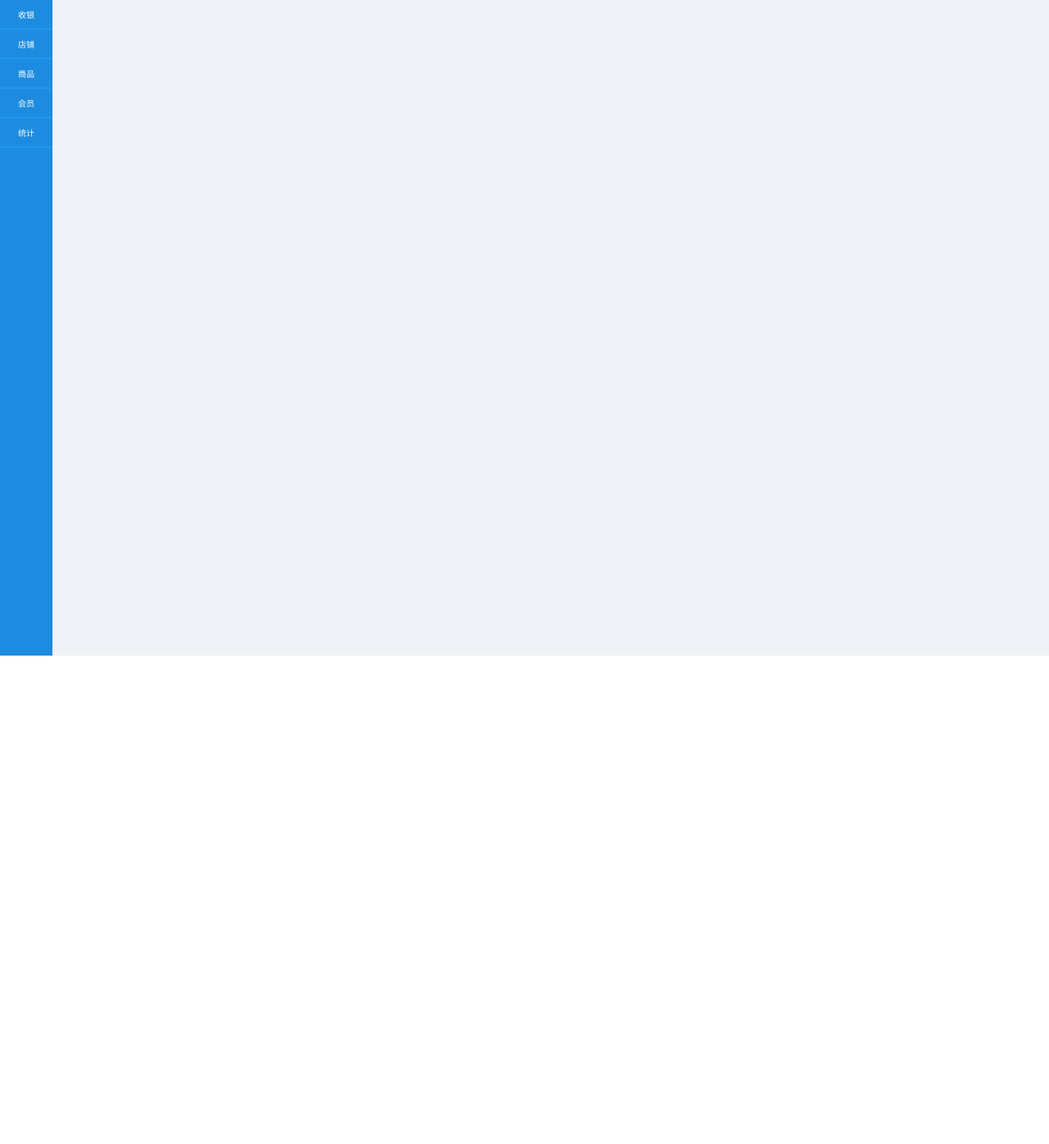
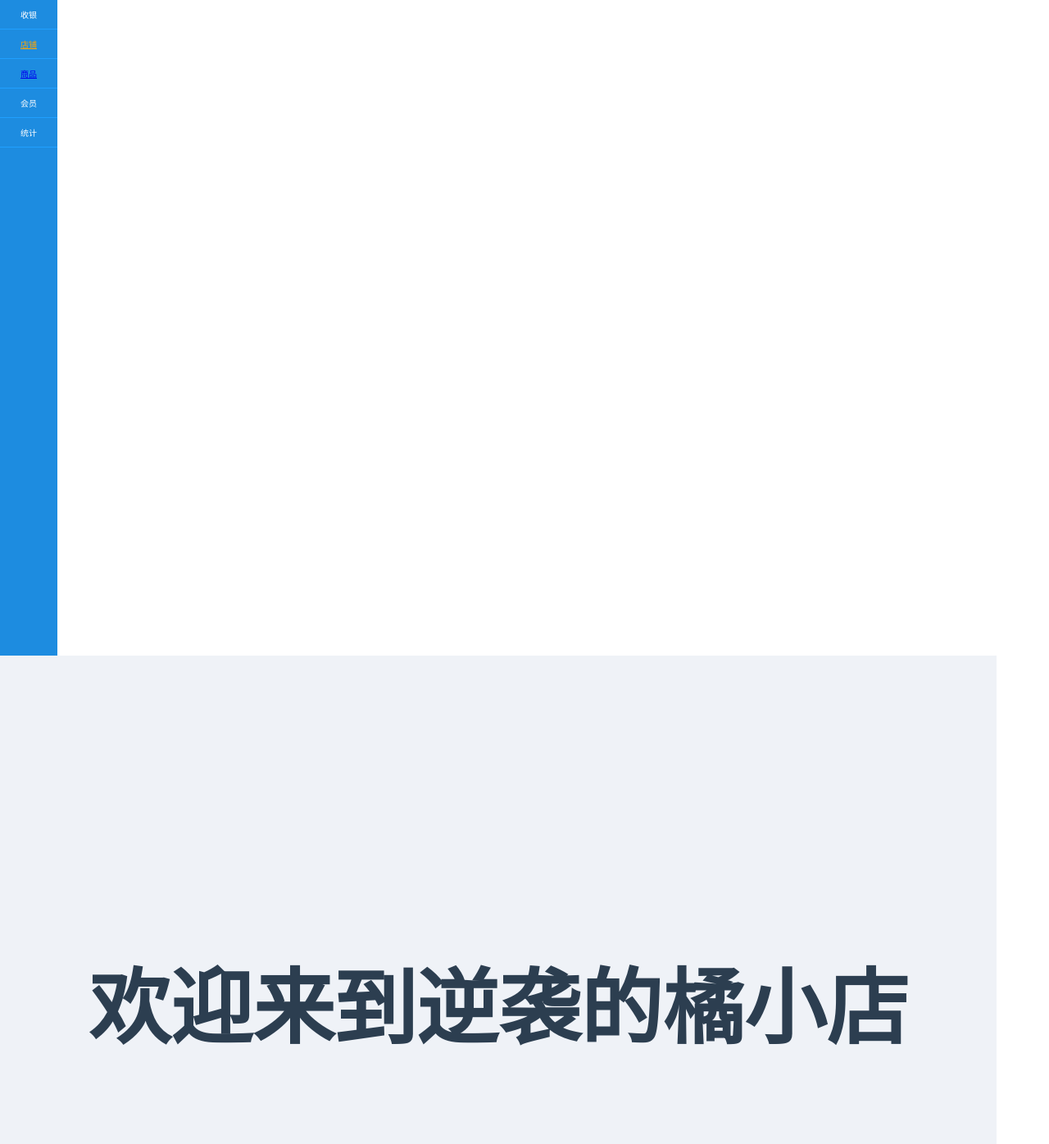
Before and after one commit to Rjavey/Vue-, a Vue app: page /#/Home in a window 1280 px wide. Shown: the top 1396 px of the page at 82% size. Before the commit the page ends 800 px from the top, so only its background shows below. Built offline with nearby package versions, Linux system fonts and the light colour scheme; a small style sheet from the web is missing.

Commit message:
添加店铺首页

```diff
--- a/config/index.js
+++ b/config/index.js
@@ -9,7 +9,7 @@ module.exports = {
 
     // Paths
     assetsSubDirectory: 'static',
-    assetsPublicPath: './',
+    assetsPublicPath: '/',
     proxyTable: {},
 
     // Various Dev Server settings
@@ -45,7 +45,7 @@ module.exports = {
     // (https://github.com/webpack/css-loader#sourcemaps)
     // In our experience, they generally work as expected,
     // just be aware of this issue when enabling this option.
-    cssSourceMap: false,
+    cssSourceMap: false
   },
 
   build: {
--- a/src/components/common/leftNav.vue
+++ b/src/components/common/leftNav.vue
@@ -7,11 +7,11 @@
       </li>
       <li>
         <i class="icon iconfont icon-dianpu"></i>
-        <div>店铺</div>
+        <router-link to="Home"><div>店铺</div></router-link>
       </li>
       <li>
         <i class="icon iconfont icon-hanbao"></i>
-        <div>商品</div>
+        <router-link to="Pos"><div>商品</div></router-link>
       </li>
       <li>
         <i class="icon iconfont icon-huiyuanqia"></i>
@@ -40,7 +40,7 @@ export default {
   height: 100%;
   background-color: #1d8ce0;
   float: left;
-  width: 5%;
+  width: 70px;
 }
 .iconfont {
   font-size: 24px;
@@ -55,4 +55,10 @@ export default {
   border-bottom: 1px solid #20a0ff;
   padding: 10px;
 }
+a {
+  text-decoraction: none;
+}
+.router-link-active {
+  color: orange;
+}
 </style>
--- /dev/null
+++ b/src/components/page/Home.vue
@@ -0,0 +1,28 @@
+<template>
+  <div class="pos">
+    <h1 class="title">欢迎来到逆袭的橘小店</h1>
+  </div>
+</template>
+
+<script>
+export default {
+  name: 'Home',
+  data () {
+    return {
+
+    }
+  }
+}
+</script>
+<style scoped>
+.title {
+  margin: 0 auto;
+  text-align: center;
+  font-size: 100px;
+  position: relative;
+  top: 350px;
+}
+.pos {
+  font-size: 12px;
+}
+</style>
--- a/src/components/page/Pos.vue
+++ b/src/components/page/Pos.vue
@@ -10,7 +10,7 @@
                 <el-table-column prop="count" label="数量" width="50"></el-table-column>
                 <el-table-column prop="price" label="金额" width="70"></el-table-column>
                 <el-table-column label="操作" width="100" fixed="right">
-                  <template scope="scope">
+                  <template slot-scope="scope">
                     <el-button type="text" size="small" @click="delSingleGoods(scope.row)">删除</el-button>
                     <el-button type="text" size="small" @click="addOrderList(scope.row)">增加</el-button>
                   </template>
@@ -185,7 +185,7 @@ export default {
         this.tableData = []
         this.totalCount = 0
         this.totalMoney = 0
-        this.$message ({
+        this.$message({
           message: '支付成功',
           type: 'success'
         })
--- a/src/router/index.js
+++ b/src/router/index.js
@@ -1,5 +1,6 @@
 import Vue from 'vue'
 import Router from 'vue-router'
+import Home from '@/components/page/Home'
 import Pos from '@/components/page/Pos'
 
 Vue.use(Router)
@@ -8,6 +9,16 @@ export default new Router({
   routes: [
     {
       path: '/',
+      name: 'Home',
+      component: Home
+    },
+    {
+      path: '/Home',
+      name: 'Home',
+      component: Home
+    },
+    {
+      path: '/Pos',
       name: 'Pos',
       component: Pos
     }
```
Also changed, not shown: src/components/page/Vip.vue (added).
